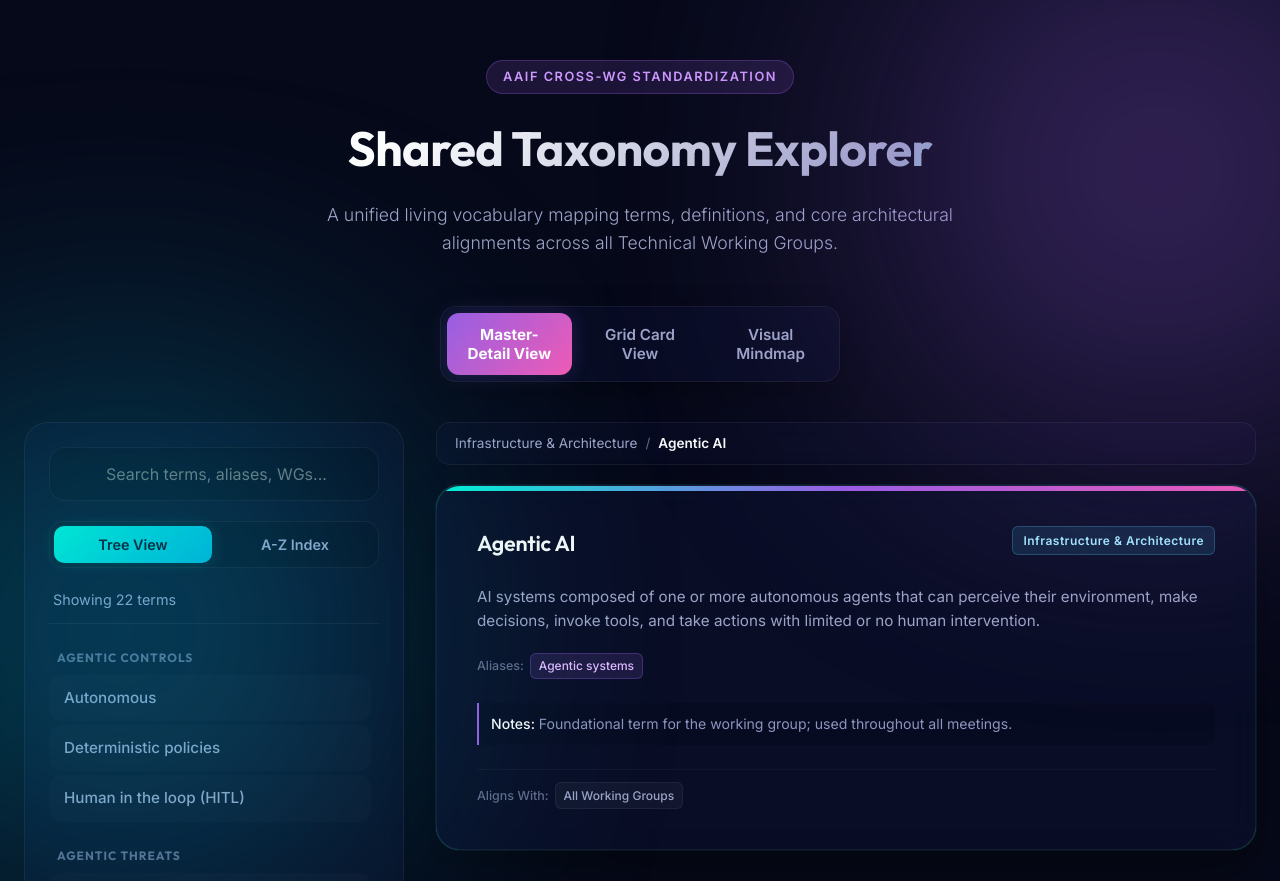
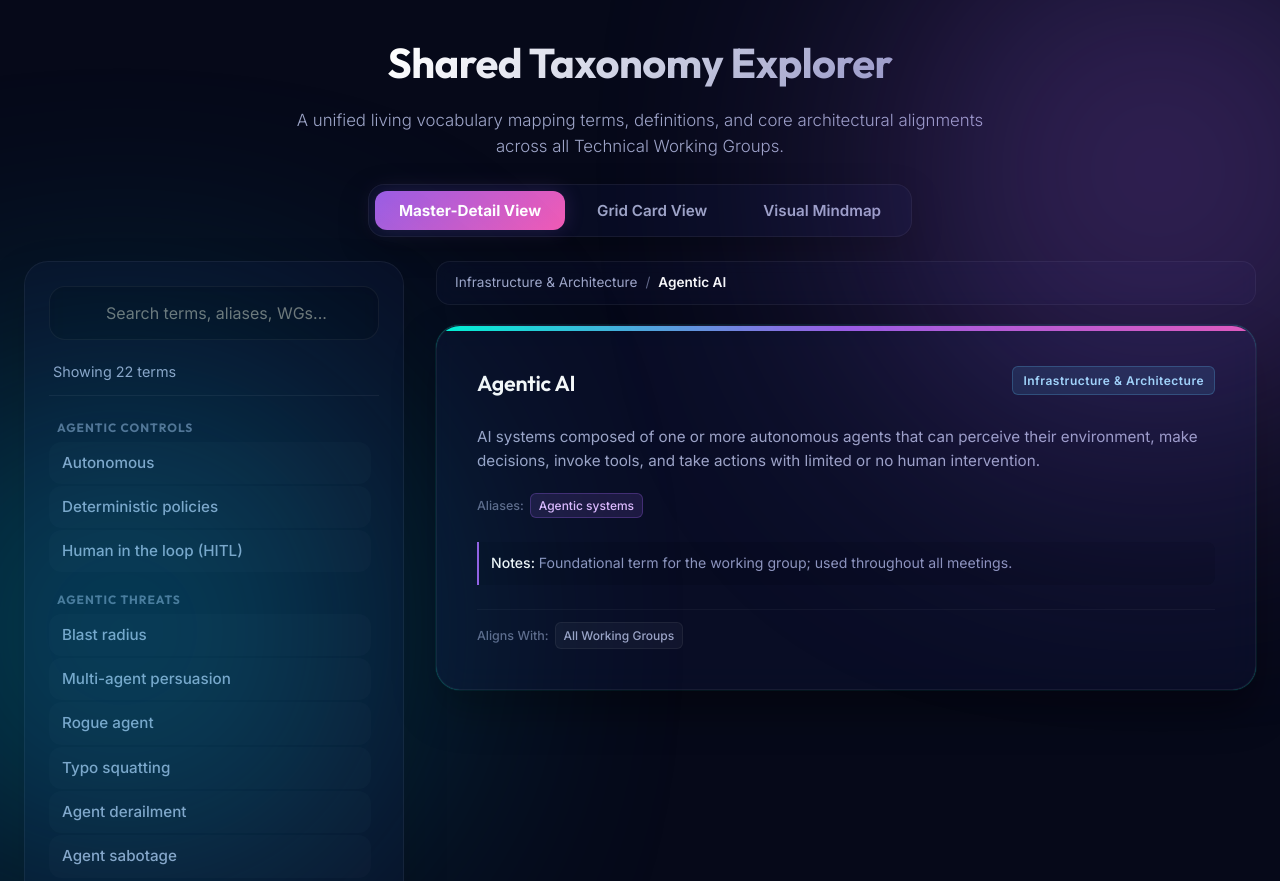
Before and after one commit to aaif/ws-taxonomy-landscape, a plain HTML site: page taxonomy-explorer/index.html in a window 1280 px wide. Shown: the top 881 px of the page. Drawn offline with Linux system fonts and the light colour scheme.

Commit message:
refactor: remove A-Z navigation mode and simplify layout styles and header UI

```diff
--- a/taxonomy-explorer/app.js
+++ b/taxonomy-explorer/app.js
@@ -13,7 +13,6 @@ document.addEventListener('DOMContentLoaded', () => {
     masterView: 'split', // 'split', 'grid', or 'mindmap'
     currentSearch: '',
     currentLetterGrid: 'ALL', // Alphabet filtering for grid view
-    navMode: 'tree', // 'tree' or 'az' for split view
     activeTerm: 'Agentic AI', // Default active term on load
     filteredData: [...taxonomyData],
     mindmapCollapsedCats: new Set() // Tracks which categories are collapsed in mindmap
@@ -35,8 +34,6 @@ document.addEventListener('DOMContentLoaded', () => {
   const resetFiltersBtnSplit = document.getElementById('reset-filters-btn-split');
   const sidebarNavContent = document.getElementById('sidebar-nav-content');
   const mainContentPane = document.getElementById('main-content-pane');
-  const tabTree = document.getElementById('tab-tree');
-  const tabAz = document.getElementById('tab-az');
 
   // Grid View Elements
   const searchInputGrid = document.getElementById('search-input-grid');
@@ -143,7 +140,7 @@ document.addEventListener('DOMContentLoaded', () => {
 
   // ==================== MODE 1: MASTER-DETAIL SPLIT VIEW RENDERING ====================
 
-  // Render Left Sidebar Navigation (Tree or A-Z Index) securely
+  // Render Left Sidebar Navigation (Tree Hierarchy) securely
   function renderSidebar() {
     sidebarNavContent.replaceChildren();
 
@@ -159,7 +156,6 @@ document.addEventListener('DOMContentLoaded', () => {
     resultCountSplit.textContent = `Showing ${state.filteredData.length} terms`;
     const query = state.currentSearch;
 
-    if (state.navMode === 'tree') {
     const groups = getGroupedTreeData(state.filteredData);
 
     Object.keys(groups).sort().forEach(cat => {
@@ -210,45 +206,6 @@ document.addEventListener('DOMContentLoaded', () => {
 
       sidebarNavContent.appendChild(groupContainer);
     });
-
-    } else {
-      // A-Z Index Mode
-      const alphaGroups = {};
-      state.filteredData.forEach(item => {
-        const letter = item.term.trim().charAt(0).toUpperCase();
-        if (!alphaGroups[letter]) alphaGroups[letter] = [];
-        alphaGroups[letter].push(item);
-      });
-
-      Object.keys(alphaGroups).sort().forEach(letter => {
-        const alphaContainer = document.createElement('div');
-        alphaContainer.className = 'alpha-group';
-
-        const alphaHeader = document.createElement('div');
-        alphaHeader.className = 'alpha-header';
-        alphaHeader.textContent = letter;
-        alphaContainer.appendChild(alphaHeader);
-
-        alphaGroups[letter].forEach(item => {
-          const navItem = document.createElement('a');
-          navItem.className = `nav-item ${item.term === state.activeTerm ? 'active' : ''}`;
-          navItem.setAttribute('href', `#${item.term.replace(/\s+/g, '-')}`);
-
-          const labelSpan = document.createElement('span');
-          appendHighlightedText(labelSpan, item.term, query);
-          navItem.appendChild(labelSpan);
-
-          navItem.addEventListener('click', (e) => {
-            e.preventDefault();
-            setActiveTerm(item.term);
-          });
-
-          alphaContainer.appendChild(navItem);
-        });
-
-        sidebarNavContent.appendChild(alphaContainer);
-      });
-    }
   }
 
   // Render Right Content Area (Active Concept Detail Sheet) securely
@@ -1122,21 +1079,6 @@ document.addEventListener('DOMContentLoaded', () => {
     }
   });
 
-  // Split View Tabs Listeners
-  tabTree.addEventListener('click', () => {
-    state.navMode = 'tree';
-    tabTree.classList.add('active');
-    tabAz.classList.remove('active');
-    renderSidebar();
-  });
-
-  tabAz.addEventListener('click', () => {
-    state.navMode = 'az';
-    tabAz.classList.add('active');
-    tabTree.classList.remove('active');
-    renderSidebar();
-  });
-
   // Initialize Dashboard Execution Flow Pipeline
   initAlphabetIndexGrid();
   runFilteringPipeline();
--- a/taxonomy-explorer/index.html
+++ b/taxonomy-explorer/index.html
@@ -28,7 +28,6 @@
 
     <!-- Top Hero Segment -->
     <header class="app-header">
-      <div class="badge">AAIF Cross-WG Standardization</div>
       <h1 id="main-title">Shared Taxonomy Explorer</h1>
       <p class="subtitle">A unified living vocabulary mapping terms, definitions, and core architectural alignments
         across all Technical Working Groups.</p>
@@ -51,12 +50,6 @@
           </svg>
           <input type="text" id="search-input-split" placeholder="Search terms, aliases, WGs..." autocomplete="off" aria-label="Search Taxonomy">
           <button id="clear-search-split" class="clear-btn" style="display: none;" aria-label="Clear search">×</button>
-        </div>
-
-        <!-- Mode Toggle Tabs -->
-        <div class="sidebar-tabs" role="tablist" aria-label="Navigation Mode">
-          <button class="tab-btn active" id="tab-tree" role="tab" aria-selected="true">Tree View</button>
-          <button class="tab-btn" id="tab-az" role="tab" aria-selected="false">A-Z Index</button>
         </div>
 
         <!-- Active Filters & Result Count -->
--- a/taxonomy-explorer/styles.css
+++ b/taxonomy-explorer/styles.css
@@ -44,7 +44,7 @@ body {
   width: 100%;
   max-width: 1400px;
   margin: 0 auto;
-  padding: 40px 24px;
+  padding: 20px 24px;
   z-index: 2;
 }
 
@@ -74,37 +74,23 @@ body {
 /* Top Hero Segment */
 .app-header {
   text-align: center;
-  margin-bottom: 48px;
-  padding-top: 20px;
-}
-
-.badge {
-  display: inline-block;
-  background: rgba(155, 93, 229, 0.15);
-  border: 1px solid rgba(155, 93, 229, 0.3);
-  color: #cc99ff;
-  font-size: 0.8rem;
-  font-weight: 600;
-  text-transform: uppercase;
-  letter-spacing: 1.5px;
-  padding: 6px 16px;
-  border-radius: 100px;
-  margin-bottom: 16px;
+  margin-bottom: 24px;
+  padding-top: 10px;
 }
 
 .app-header h1 {
   font-family: var(--font-heading);
-  font-size: 3rem;
+  font-size: 2.6rem;
   font-weight: 700;
   letter-spacing: -0.5px;
   background: linear-gradient(135deg, #ffffff 30%, var(--text-secondary) 70%, var(--accent-teal) 100%);
   -webkit-background-clip: text;
   -webkit-text-fill-color: transparent;
-  margin-bottom: 14px;
+  margin-bottom: 10px;
 }
 
 .subtitle {
-  font-size: 1.1rem;
+  font-size: 1.05rem;
   color: var(--text-secondary);
   max-width: 700px;
   margin: 0 auto;
@@ -114,29 +100,30 @@ body {
 /* Master UI View Toggle */
 .master-view-toggle {
   display: flex;
-  max-width: 400px;
-  margin: 0 auto 40px auto;
+  max-width: fit-content;
+  margin: 0 auto 24px auto;
   background: rgba(10, 15, 40, 0.7);
   backdrop-filter: blur(20px);
   -webkit-backdrop-filter: blur(20px);
   border: 1px solid var(--border-color);
   border-radius: 16px;
   padding: 6px;
-  gap: 6px;
+  gap: 8px;
   box-shadow: 0 10px 30px rgba(0, 0, 0, 0.3);
 }
 
 .master-tab-btn {
-  flex: 1;
+  flex: 0 1 auto;
   background: none;
   border: none;
   color: var(--text-secondary);
-  padding: 12px 20px;
+  padding: 10px 24px;
   border-radius: 12px;
   font-family: var(--font-body);
   font-weight: 600;
   font-size: 0.95rem;
   cursor: pointer;
+  white-space: nowrap;
   transition: var(--transition-smooth);
 }
 
@@ -158,7 +145,7 @@ body {
   grid-template-columns: 380px 1fr;
   gap: 32px;
   align-items: start;
-  margin-bottom: 48px;
+  margin-bottom: 24px;
 }
 
 /* Left Sidebar Pane */
@@ -243,16 +230,7 @@ body {
   color: var(--text-primary);
 }
 
-/* Navigation Mode Toggle Tabs */
-.sidebar-tabs {
-  display: flex;
-  background: rgba(5, 8, 24, 0.6);
-  border: 1px solid var(--border-color);
-  border-radius: 14px;
-  padding: 4px;
-  gap: 4px;
-}
-
+/* Action Button Styles */
 .tab-btn {
   flex: 1;
   background: none;
@@ -336,8 +314,8 @@ body {
 .tree-group {
   display: flex;
   flex-direction: column;
-  gap: 4px;
-  margin-bottom: 12px;
+  gap: 2px;
+  margin-bottom: 8px;
 }
 
 .tree-group-title {
@@ -346,14 +324,14 @@ body {
   text-transform: uppercase;
   letter-spacing: 1px;
   color: var(--text-muted);
-  padding: 4px 8px;
+  padding: 2px 8px;
   font-weight: 700;
 }
 
 .nav-item {
   display: flex;
   align-items: center;
-  padding: 10px 14px;
+  padding: 8px 12px;
   border-radius: 12px;
   color: var(--text-secondary);
   text-decoration: none;
@@ -511,7 +489,7 @@ body {
 .cards-grid {
   display: grid;
   grid-template-columns: repeat(auto-fill, minmax(380px, 1fr));
-  gap: 24px;
+  gap: 16px;
 }
 
 .taxonomy-card {
@@ -520,10 +498,10 @@ body {
   -webkit-backdrop-filter: blur(12px);
   border: 1px solid var(--border-color);
   border-radius: 20px;
-  padding: 28px;
+  padding: 20px 24px;
   display: flex;
   flex-direction: column;
-  gap: 16px;
+  gap: 12px;
   transition: var(--transition-smooth);
   position: relative;
   overflow: hidden;
```
Lines whose indentation alone changed are shown as unchanged.
